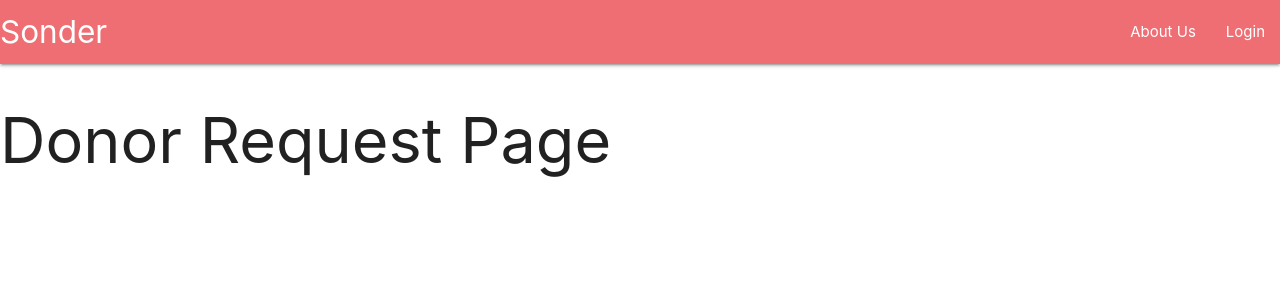
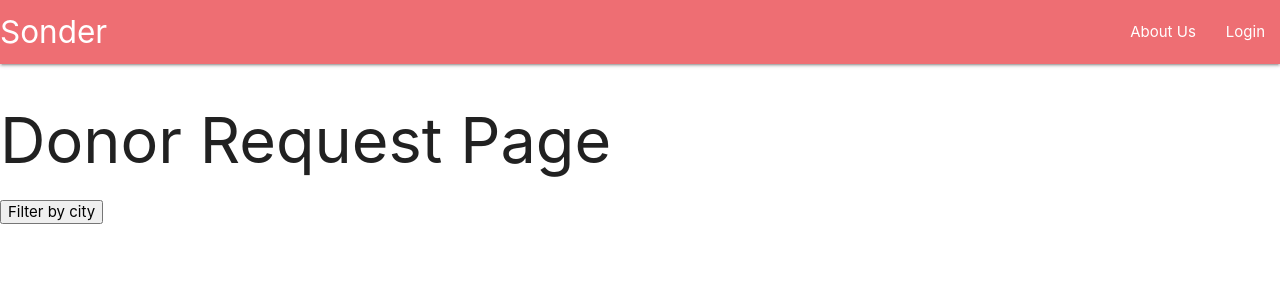
Before and after one commit to Dash1704/Sonder, a React (Create React App) app in the folder client/: page /requests/donor in a window 1280 px wide. Shown: the top 300 px of the page. Built offline with nearby package versions, Linux system fonts and the light colour scheme; no server answers.

Commit message:
Enabled the donor request page option of filtering the requests by city.  Work in progress.

```diff
--- a/client/src/components/AddRequest/AddRequest.js
+++ b/client/src/components/AddRequest/AddRequest.js
@@ -9,7 +9,6 @@ const AddRequest = ({setAllRequests, allRequests}) => {
     const [newRequest, setNewRequest] = useState("")
 
     const NewRequest = () => {
-        console.log(jsonUser)
         fetch("/requests/new", {
             method: "post",
             headers: {'Content-Type':'application/json'},
--- a/client/src/screens/DonorRequestPage.js
+++ b/client/src/screens/DonorRequestPage.js
@@ -4,6 +4,8 @@ import ListRequest from '../components/ListRequest/ListRequest.js'
 
 const DonorRequestPage = () => {
 
+    const user = localStorage.getItem("user")
+    const jsonUser = JSON.parse(user)
     const [allRequests, setAllRequests] = useState([])
 
     useEffect(()=>{
@@ -11,19 +13,41 @@ const DonorRequestPage = () => {
           headers:{
             'Content-Type':'application/json'
             }
+
         })
         .then(response => response.json())
         .then(result => {
-            console.log(result)
             setAllRequests(result.requests)
             })
         }, [])
+
+        const filterByCity = (city) => {
+            fetch("/requests",{
+                headers:{
+                  'Content-Type':'application/json'
+                  },
+                  body: JSON.stringify({
+                    city,
+                }),
+              })
+              .then(response => response.json())
+              .then(result => {
+                  setAllRequests(result.requests)
+                  })
+        }
 
     return (
       <>
       <h1>Donor Request Page</h1>
         <>
 
+        <button
+                data-testid="filterCityButton"
+                onClick = {(e) => {
+                    e.preventDefault();
+                    filterByCity(jsonUser.city)}} >
+                Filter by city
+            </button>
 
 
         {allRequests.map( oneRequest => {
```
